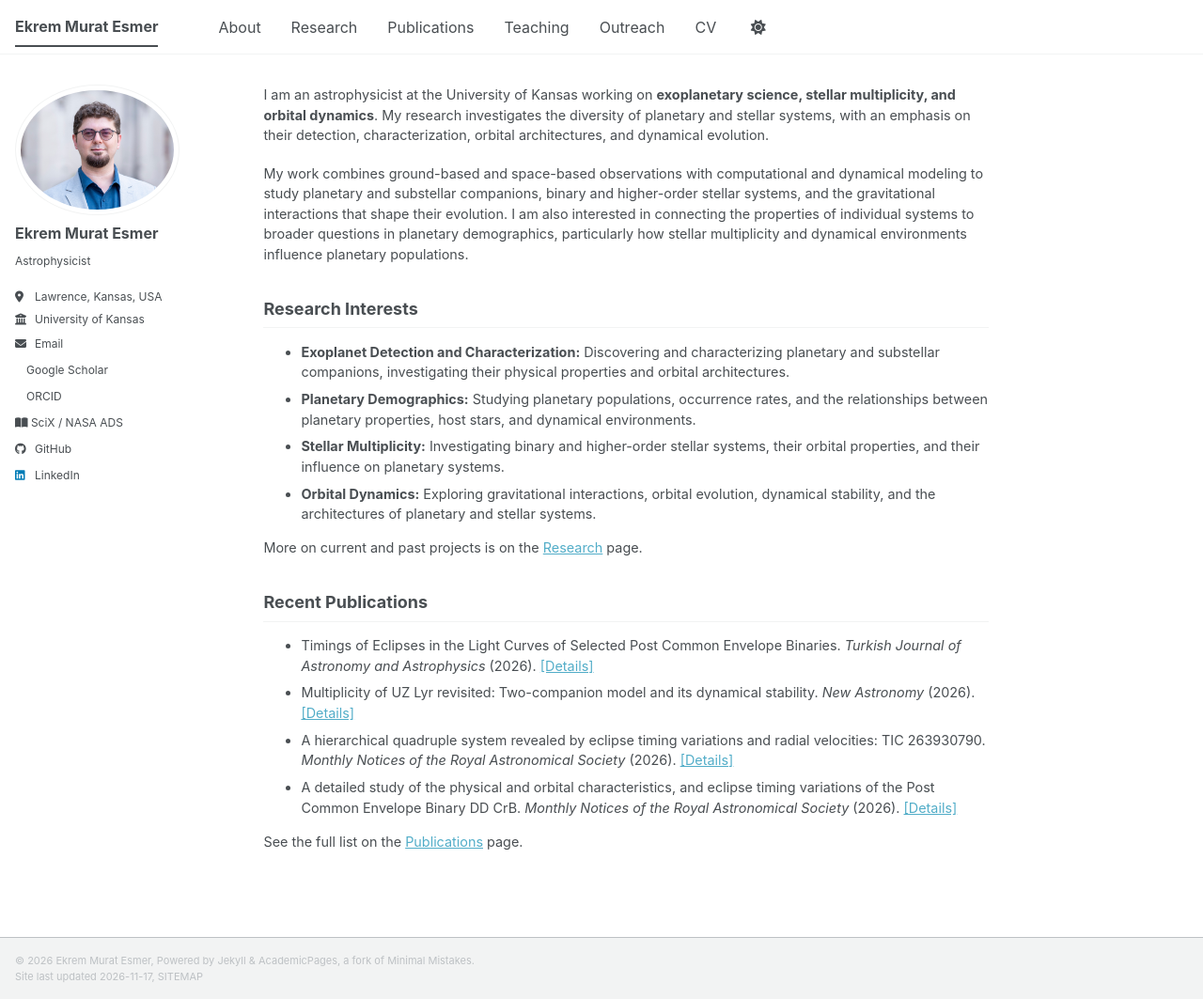
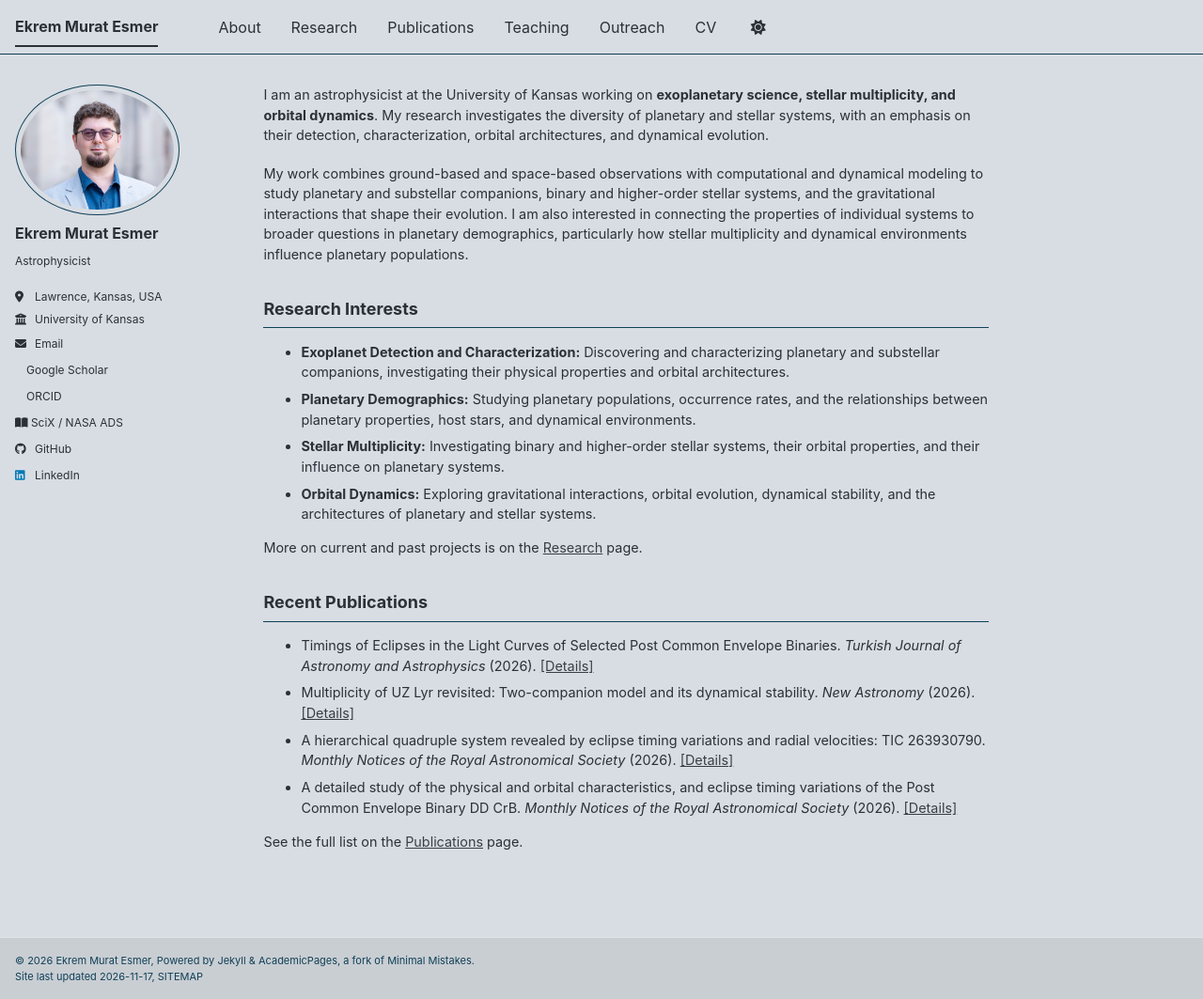
Before and after one commit to ekremesmer/ekremesmer.github.io, a Jekyll site: the page built from _pages/about.md, in a window 1280 px wide and 1063 px high. Shown: the whole window at 94% size. Built offline with Jekyll 4.4.1, drawn with Linux system fonts in a browser that asks for light colours; a style sheet for code colours, icons or effects is not loaded.

Commit message:
Switch to air theme; soften light colors

```diff
--- a/_config.yml
+++ b/_config.yml
@@ -8,7 +8,7 @@
 
 # Basic Site Settings
 locale                   : "en-US"
-site_theme               : "default" # The available themes options are "default", "air", "sunrise", "mint", "dirt" and "contrast"
+site_theme               : "air" # The available themes options are "default", "air", "sunrise", "mint", "dirt" and "contrast"
 title                    : "Ekrem Murat Esmer"
 title_separator          : "-"
 name                     : &name "Ekrem Murat Esmer"
--- a/_sass/theme/_air_light.scss
+++ b/_sass/theme/_air_light.scss
@@ -3,19 +3,19 @@
     ========================================================================== */
 
 /* Color codes used for the theme */
-$primary-color              : #0092ca;
+$primary-color              : #1f7fae;
 $dark-primary-color         : mix(#000, $primary-color, 40%);
 $darker-primary-color       : mix(#000, $primary-color, 60%);
 $light-primary-color        : mix(#000, $primary-color, 50%);
 
-$background                 : #eeeeee;
+$background                 : #d8dde3;
 $background-light           : mix(#fff, $background, 20%);
-$background-lighter         : mix(#fff, $background, 90%);
-$text                       : #222831;
+$background-lighter         : mix(#fff, $background, 30%);
+$text                       : #2b3038;
 $link                       : #393e46;
 $link-dark                  : mix(#000, $link, 25%);
 $link-light                 : mix(#fff, $link, 25%);
-$footer                     : $primary-color;
+$footer                     : mix(#000, $background, 7%);
 
 /* Color codes used for the site */
 $danger-color               : #ee5f5b;
@@ -41,7 +41,7 @@ $sidebar-screen-min-width   : 1024px;
     --global-footer-bg-color            : #{$footer};
     --global-border-color               : #{$light-primary-color};
     --global-dark-border-color          : #{$background-light};
-    --global-code-background-color      : #fafafa;
+    --global-code-background-color      : #{$background-lighter};
     --global-code-text-color            : #{$darker-primary-color};
     --global-fig-caption-color          : #{$light-primary-color};
     --global-link-color                 : #{$link};
```
